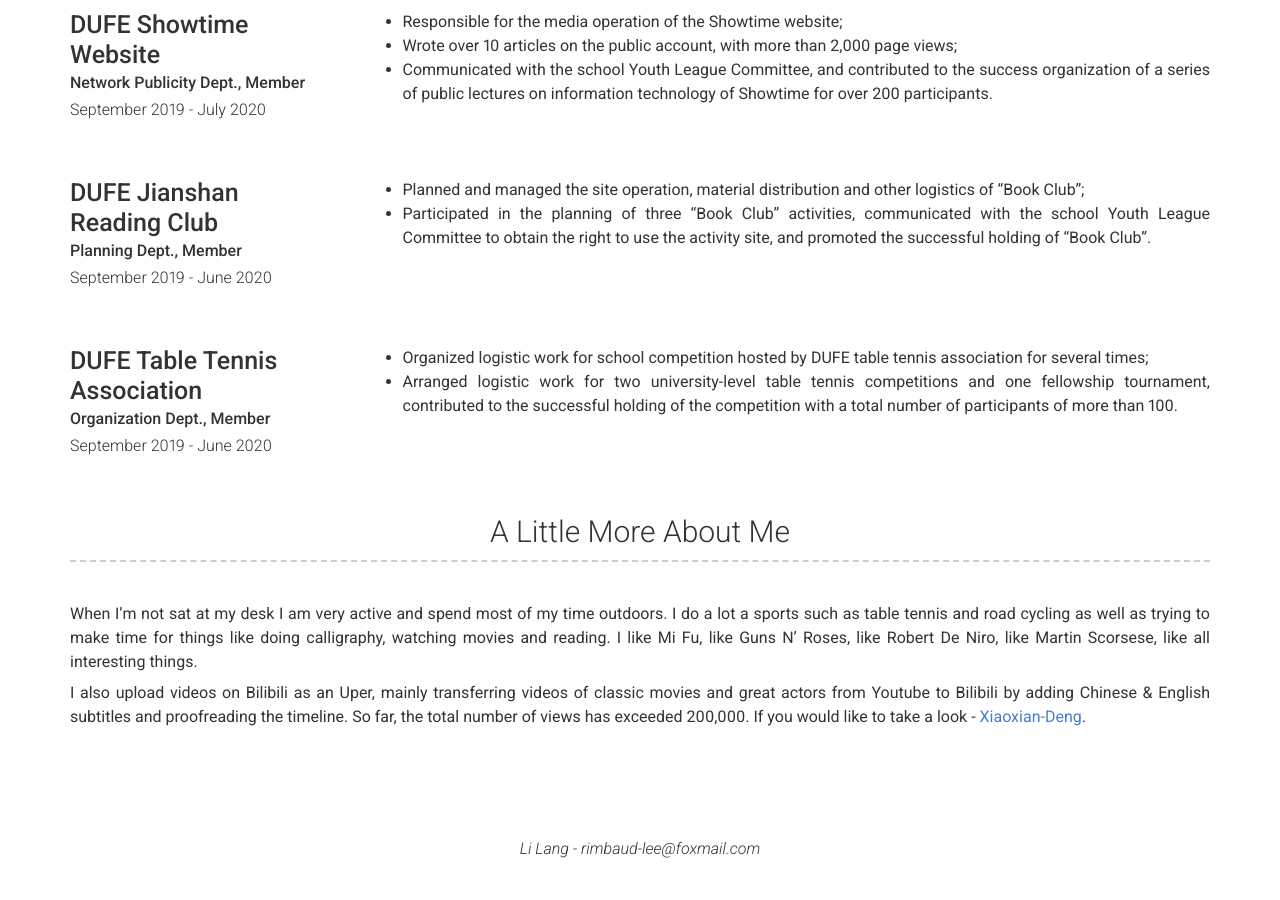
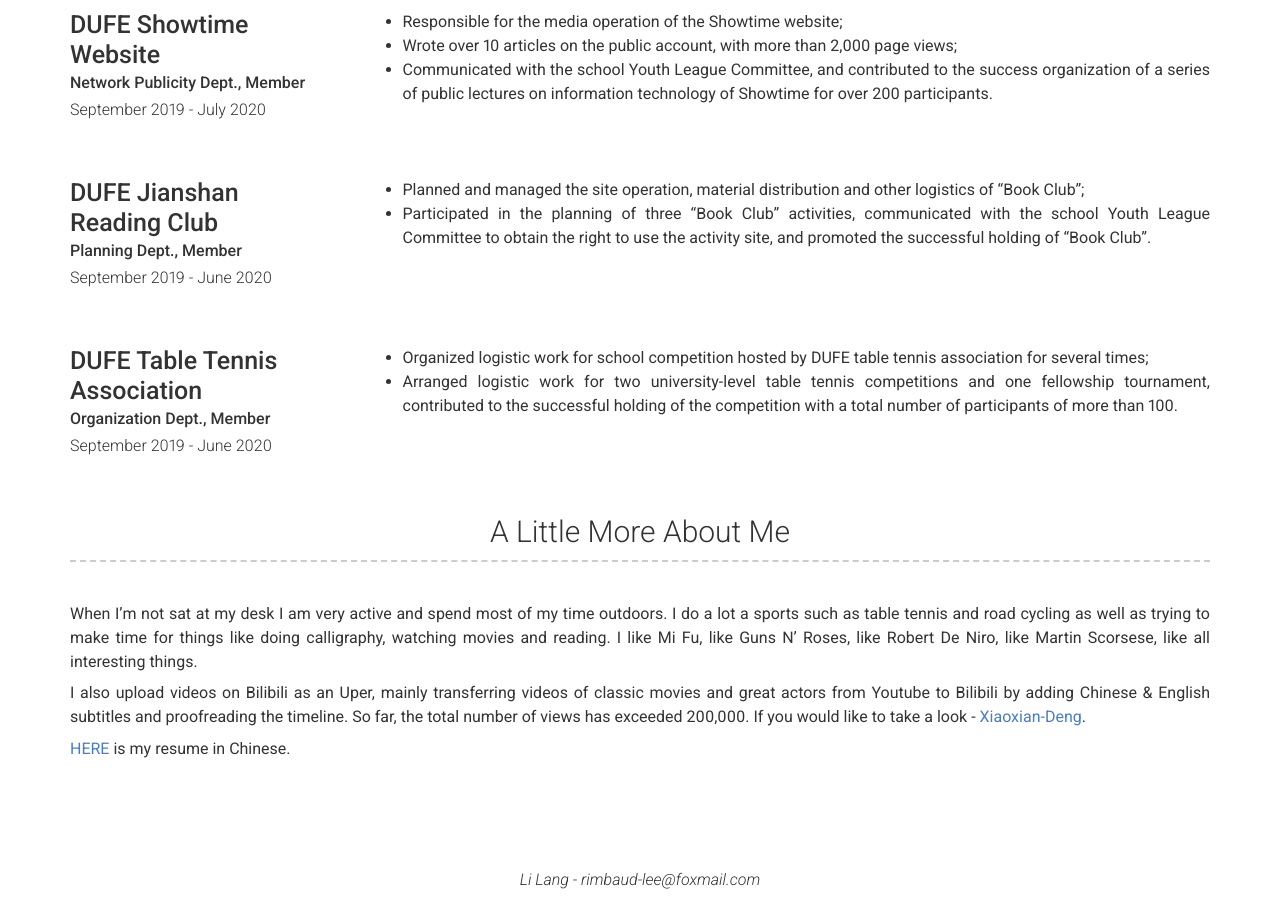
Before and after one commit to Rimbaud-Lee/resume_en, a Jekyll site: the page built from index.md, in a window 1280 px wide and 900 px high, scrolled down 2946 px. Built offline with Jekyll 4.4.1, drawn with Linux system fonts in a browser that asks for light colours; nearby versions of some CDN libraries; before the commit the page ends 3814 px from its top, so only the background shows below that.

Commit message:
_config.yml

```diff
--- a/_config.yml
+++ b/_config.yml
@@ -226,7 +226,7 @@ content:
 
       I also upload videos on Bilibili as an Uper, mainly transferring videos of classic movies and great actors from Youtube to Bilibili by adding Chinese & English subtitles and proofreading the timeline. So far, the total number of views has exceeded 200,000. If you would like to take a look - [Xiaoxian-Deng](https://space.bilibili.com/475361336).
 
-    # [HERE](https://rimbaud-lee.github.io/resume_zh/) is my resume in Chinese.
+      [HERE](https://rimbaud-lee.github.io/resume_zh/) is my resume in Chinese.
 
 
 # Footer
```
